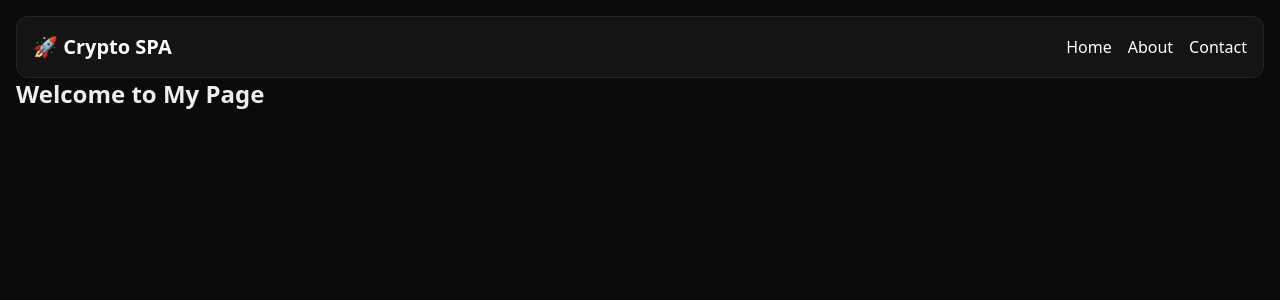
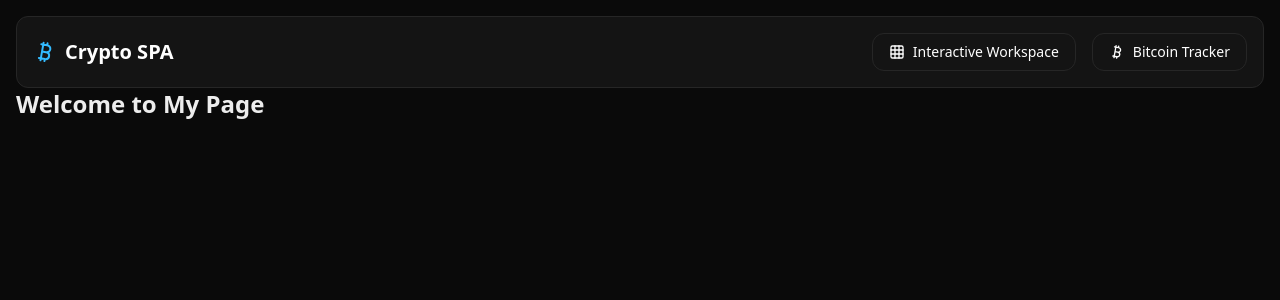
Before and after one commit to serafindanyil/frontend-task-dotcode, a Next.js app: page / in a window 1280 px wide. Shown: the top 300 px of the page. Built offline with nearby package versions, Linux system fonts and the light colour scheme.

Commit message:
feat: add lucide-react icons, update button components, and enhance global styles also added header

```diff
--- a/package.json
+++ b/package.json
@@ -9,6 +9,7 @@
     "lint": "next lint"
   },
   "dependencies": {
+    "lucide-react": "^0.537.0",
     "next": "15.4.6",
     "react": "19.1.0",
     "react-dom": "19.1.0"
@@ -20,6 +21,7 @@
     "@types/react-dom": "^19",
     "autoprefixer": "^10.4.21",
     "postcss": "^8.5.6",
+    "sass": "^1.90.0",
     "tailwindcss": "^3.4.17",
     "typescript": "^5.9.2"
   },
--- /dev/null
+++ b/src/components/ui/button/button-link.tsx
@@ -0,0 +1,19 @@
+import Link from "next/link";
+
+import { TButtonProps } from "@/types/TButton";
+
+import Button from "./button";
+
+type ButtonLinkProps = TButtonProps & {
+	href: string;
+};
+
+const ButtonLink = ({ href, children, ...props }: ButtonLinkProps) => {
+	return (
+		<Link href={href}>
+			<Button {...props}>{children}</Button>
+		</Link>
+	);
+};
+
+export default ButtonLink;
--- /dev/null
+++ b/src/components/ui/button/button.scss
@@ -0,0 +1,14 @@
+.button {
+	@apply flex justify-between items-center gap-2 px-4 py-2 rounded font-medium text-sm transition-all ease-in-out duration-300;
+	&--solid {
+		@apply bg-primary-muted text-white hover:bg-primary-hover;
+	}
+
+	&--outline {
+		@apply text-white border border-border hover:bg-primary-muted/15;
+	}
+
+	&--disabled {
+		@apply bg-gray-300 text-gray-500 border border-gray-300 cursor-not-allowed;
+	}
+}
--- /dev/null
+++ b/src/components/ui/button/button.tsx
@@ -0,0 +1,18 @@
+import type { TButtonProps } from "@/types/TButton";
+
+import "./button.scss";
+
+const Button = ({
+	children,
+	className = "",
+	variant = "solid",
+	...props
+}: TButtonProps) => {
+	return (
+		<button className={`button button--${variant} ${className}`} {...props}>
+			{children}
+		</button>
+	);
+};
+
+export default Button;
--- a/src/components/ui/header/header.tsx
+++ b/src/components/ui/header/header.tsx
@@ -1,19 +1,41 @@
+"use client";
+
+import { Bitcoin, Grid } from "lucide-react";
+import ButtonLink from "@/components/ui/button/button-link";
+import { usePathname } from "next/navigation";
+
 const Header = () => {
+	const pathname = usePathname();
+
+	const isActivePage = (page: string) => {
+		return pathname === page ? "solid" : "outline";
+	};
+
 	return (
 		<header className="flex items-center justify-between p-4 bg-blur-xl bg-background-tertiary border border-border text-white rounded">
 			<div className="flex items-center">
-				<span className="text-xl font-bold">🚀 Crypto SPA</span>
+				<Bitcoin className="text-primary mr-2" size={24} />
+				<span className="text-xl font-bold">Crypto SPA</span>
 			</div>
 			<nav>
 				<ul className="flex space-x-4">
 					<li>
-						<a href="/">Home</a>
+						<ButtonLink
+							href={"/interactive-workspace"}
+							variant={isActivePage("/interactive-workspace")}
+							className="text-white">
+							<Grid className="" size={16} />
+							<span>Interactive Workspace</span>
+						</ButtonLink>
 					</li>
 					<li>
-						<a href="/about">About</a>
-					</li>
-					<li>
-						<a href="/contact">Contact</a>
+						<ButtonLink
+							href={"/bitcoin-tracker"}
+							variant={isActivePage("/bitcoin-tracker")}
+							className="text-white">
+							<Bitcoin size={16} />
+							<span>Bitcoin Tracker</span>
+						</ButtonLink>
 					</li>
 				</ul>
 			</nav>
--- a/src/components/ui/nav-link/nav-link.tsx
+++ b/src/components/ui/nav-link/nav-link.tsx
@@ -1,3 +1,6 @@
+import Link from "next/link";
+
+
 const NavLink = ({
 	href,
 	children,
@@ -8,9 +11,9 @@ const NavLink = ({
 	className?: string;
 }) => {
 	return (
-		<a href={href} className={`text-blue-500 hover:underline ${className}`}>
+		<Link href={href} className={`text-blue-500 hover:underline ${className}`}>
 			{children}
-		</a>
+		</Link>
 	);
 };
 
--- a/src/styles/globals.css
+++ b/src/styles/globals.css
@@ -3,54 +3,79 @@
 @tailwind utilities;
 
 :root {
-	--background: rgba(10, 10, 10, 1);
-	--background-secondary: rgba(15, 15, 15, 1);
-	--background-tertiary: rgba(20, 20, 20, 1);
-	--foreground: rgba(238, 238, 238, 1);
-	--glass-primary: rgba(26, 26, 26, 1);
-	--glass-secondary: rgba(31, 31, 31, 1);
-	--glass-border: rgba(51, 51, 51, 1);
-	--card: rgba(20, 20, 20, 1);
-	--card-foreground: rgba(238, 238, 238, 1);
-	--card-border: rgb(8, 6, 6);
-	--primary: rgba(102, 204, 255, 1);
-	--primary-muted: rgba(82, 163, 230, 1);
-	--primary-foreground: rgba(255, 255, 255, 1);
-	--secondary: rgba(31, 31, 31, 1);
-	--secondary-foreground: rgba(216, 216, 216, 1);
-	--muted: rgba(26, 26, 26, 1);
-	--muted-foreground: rgba(153, 153, 153, 1);
-	--accent: rgba(0, 204, 204, 1);
-	--accent-muted: rgba(102, 153, 153, 1);
-	--accent-foreground: rgba(255, 255, 255, 1);
-	--destructive: rgba(217, 26, 26, 1);
-	--destructive-foreground: rgba(255, 255, 255, 1);
-	--success: rgba(77, 191, 77, 1);
-	--warning: rgba(230, 204, 26, 1);
-	--border: rgba(38, 38, 38, 1);
-	--border-muted: rgba(31, 31, 31, 1);
-	--input: rgba(31, 31, 31, 1);
-	--ring: rgba(102, 204, 255, 1);
-	--workspace-grid: rgba(20, 20, 20, 1);
-	--workspace-block: rgba(31, 31, 31, 1);
-	--workspace-block-active: rgba(41, 41, 41, 1);
-	--btc-positive: rgba(77, 191, 77, 1);
-	--btc-negative: rgba(217, 26, 26, 1);
-	--btc-neutral: rgba(153, 153, 153, 1);
+	/* Backgrounds */
+	--background: 0 0% 4%;
+	--background-secondary: 0 0% 6%;
+	--background-tertiary: 0 0% 8%;
+	--foreground: 0 0% 93%;
 
-	/* Радіуси та відступи */
+	/* Glassmorphism Panels */
+	--glass-primary: 0 0% 10%;
+	--glass-secondary: 0 0% 12%;
+	--glass-border: 0 0% 20%;
+
+	/* Cards */
+	--card: 0 0% 8%;
+	--card-foreground: 0 0% 93%;
+	--card-border: 0 0% 15%;
+
+	/* Interactive */
+	--primary: 200 100% 60%;
+	--primary-muted: 200 80% 45%;
+	--primary-hover: 200 70% 50%;
+	--primary-foreground: 0 0% 100%;
+
+	--secondary: 0 0% 12%;
+	--secondary-foreground: 0 0% 85%;
+
+	/* Muted */
+	--muted: 0 0% 10%;
+	--muted-foreground: 0 0% 60%;
+
+	/* Accent */
+	--accent: 190 100% 55%;
+	--accent-muted: 190 60% 40%;
+	--accent-foreground: 0 0% 100%;
+
+	/* States */
+	--destructive: 0 85% 55%;
+	--destructive-foreground: 0 0% 100%;
+	--success: 120 60% 50%;
+	--warning: 45 90% 55%;
+
+	/* Borders and Inputs */
+	--border: 0 0% 15%;
+	--border-muted: 0 0% 12%;
+	--input: 0 0% 12%;
+	--ring: 200 100% 60%;
+
+	/* Workspace */
+	--workspace-grid: 0 0% 8%;
+	--workspace-block: 0 0% 12%;
+	--workspace-block-active: 0 0% 16%;
+
+	/* BTC Tracker */
+	--btc-positive: 120 60% 50%;
+	--btc-negative: 0 85% 55%;
+	--btc-neutral: 0 0% 60%;
+
+	/* Utilities */
 	--radius: 0.75rem;
 	--radius-lg: 1rem;
 	--spacing-unit: 0.25rem;
+
+	/* Optionally transparent presets */
+	--transparent-white: 0 0% 100%;
+	--transparent-black: 0 0% 0%;
 }
 
 @theme inline {
-	--color-background: var(--background);
-	--font-sans: var(--font-inter);
+	--color-background: hsl(var(--background));
+	--font-sans: hsl(var(--font-inter));
 }
 
 body {
-	background: var(--background);
-	color: var(--foreground);
+	background: hsl(var(--background));
+	color: hsl(var(--foreground));
 	font-family: var(--font-inter), system-ui, -apple-system, sans-serif;
 }
--- /dev/null
+++ b/src/types/TButton.ts
@@ -0,0 +1,3 @@
+export type TButtonProps = React.ButtonHTMLAttributes<HTMLButtonElement> & {
+	variant?: "solid" | "outline" | "disabled";
+};
--- a/src/types/global.d.ts
+++ /dev/null
@@ -1 +0,0 @@
-/// <reference types="react" />
--- a/tailwind.config.js
+++ b/tailwind.config.js
@@ -14,40 +14,57 @@ module.exports = {
 		},
 		extend: {
 			colors: {
-				background: "var(--background)",
-				"background-secondary": "var(--background-secondary)",
-				"background-tertiary": "var(--background-tertiary)",
-				foreground: "var(--foreground)",
-				"glass-primary": "var(--glass-primary)",
-				"glass-secondary": "var(--glass-secondary)",
-				"glass-border": "var(--glass-border)",
-				card: "var(--card)",
-				"card-foreground": "var(--card-foreground)",
-				"card-border": "var(--card-border)",
-				primary: "var(--primary)",
-				"primary-muted": "var(--primary-muted)",
-				"primary-foreground": "var(--primary-foreground)",
-				secondary: "var(--secondary)",
-				"secondary-foreground": "var(--secondary-foreground)",
-				muted: "var(--muted)",
-				"muted-foreground": "var(--muted-foreground)",
-				accent: "var(--accent)",
-				"accent-muted": "var(--accent-muted)",
-				"accent-foreground": "var(--accent-foreground)",
-				destructive: "var(--destructive)",
-				"destructive-foreground": "var(--destructive-foreground)",
-				success: "var(--success)",
-				warning: "var(--warning)",
-				border: "var(--border)",
-				"border-muted": "var(--border-muted)",
-				input: "var(--input)",
-				ring: "var(--ring)",
-				"workspace-grid": "var(--workspace-grid)",
-				"workspace-block": "var(--workspace-block)",
-				"workspace-block-active": "var(--workspace-block-active)",
-				"btc-positive": "var(--btc-positive)",
-				"btc-negative": "var(--btc-negative)",
-				"btc-neutral": "var(--btc-neutral)",
+				background: "hsl(var(--background) / <alpha-value>)",
+				"background-secondary":
+					"hsl(var(--background-secondary) / <alpha-value>)",
+				"background-tertiary":
+					"hsl(var(--background-tertiary) / <alpha-value>)",
+				foreground: "hsl(var(--foreground) / <alpha-value>)",
+
+				"glass-primary": "hsl(var(--glass-primary) / <alpha-value>)",
+				"glass-secondary": "hsl(var(--glass-secondary) / <alpha-value>)",
+				"glass-border": "hsl(var(--glass-border) / <alpha-value>)",
+
+				card: "hsl(var(--card) / <alpha-value>)",
+				"card-foreground": "hsl(var(--card-foreground) / <alpha-value>)",
+				"card-border": "hsl(var(--card-border) / <alpha-value>)",
+
+				primary: "hsl(var(--primary) / <alpha-value>)",
+				"primary-muted": "hsl(var(--primary-muted) / <alpha-value>)",
+				"primary-hover": "hsl(var(--primary-hover) / <alpha-value>)",
+				"primary-foreground": "hsl(var(--primary-foreground) / <alpha-value>)",
+
+				secondary: "hsl(var(--secondary) / <alpha-value>)",
+				"secondary-foreground":
+					"hsl(var(--secondary-foreground) / <alpha-value>)",
+
+				muted: "hsl(var(--muted) / <alpha-value>)",
+				"muted-foreground": "hsl(var(--muted-foreground) / <alpha-value>)",
+
+				accent: "hsl(var(--accent) / <alpha-value>)",
+				"accent-muted": "hsl(var(--accent-muted) / <alpha-value>)",
+				"accent-foreground": "hsl(var(--accent-foreground) / <alpha-value>)",
+
+				destructive: "hsl(var(--destructive) / <alpha-value>)",
+				"destructive-foreground":
+					"hsl(var(--destructive-foreground) / <alpha-value>)",
+
+				success: "hsl(var(--success) / <alpha-value>)",
+				warning: "hsl(var(--warning) / <alpha-value>)",
+
+				border: "hsl(var(--border) / <alpha-value>)",
+				"border-muted": "hsl(var(--border-muted) / <alpha-value>)",
+				input: "hsl(var(--input) / <alpha-value>)",
+				ring: "hsl(var(--ring) / <alpha-value>)",
+
+				"workspace-grid": "hsl(var(--workspace-grid) / <alpha-value>)",
+				"workspace-block": "hsl(var(--workspace-block) / <alpha-value>)",
+				"workspace-block-active":
+					"hsl(var(--workspace-block-active) / <alpha-value>)",
+
+				"btc-positive": "hsl(var(--btc-positive) / <alpha-value>)",
+				"btc-negative": "hsl(var(--btc-negative) / <alpha-value>)",
+				"btc-neutral": "hsl(var(--btc-neutral) / <alpha-value>)",
 			},
 
 			borderRadius: {
```
Also changed, not shown: 1 other file (tests, documents, lock files or other folders).
